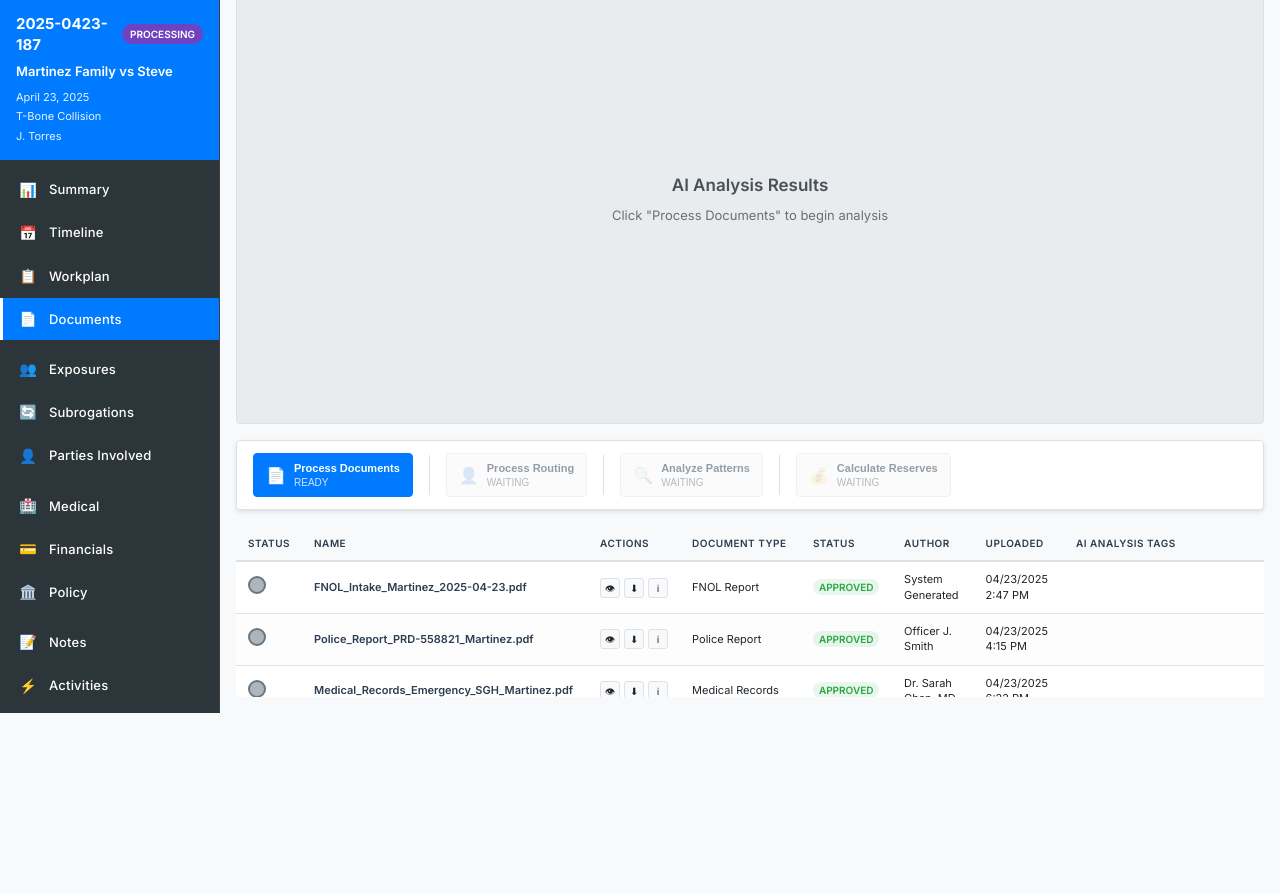
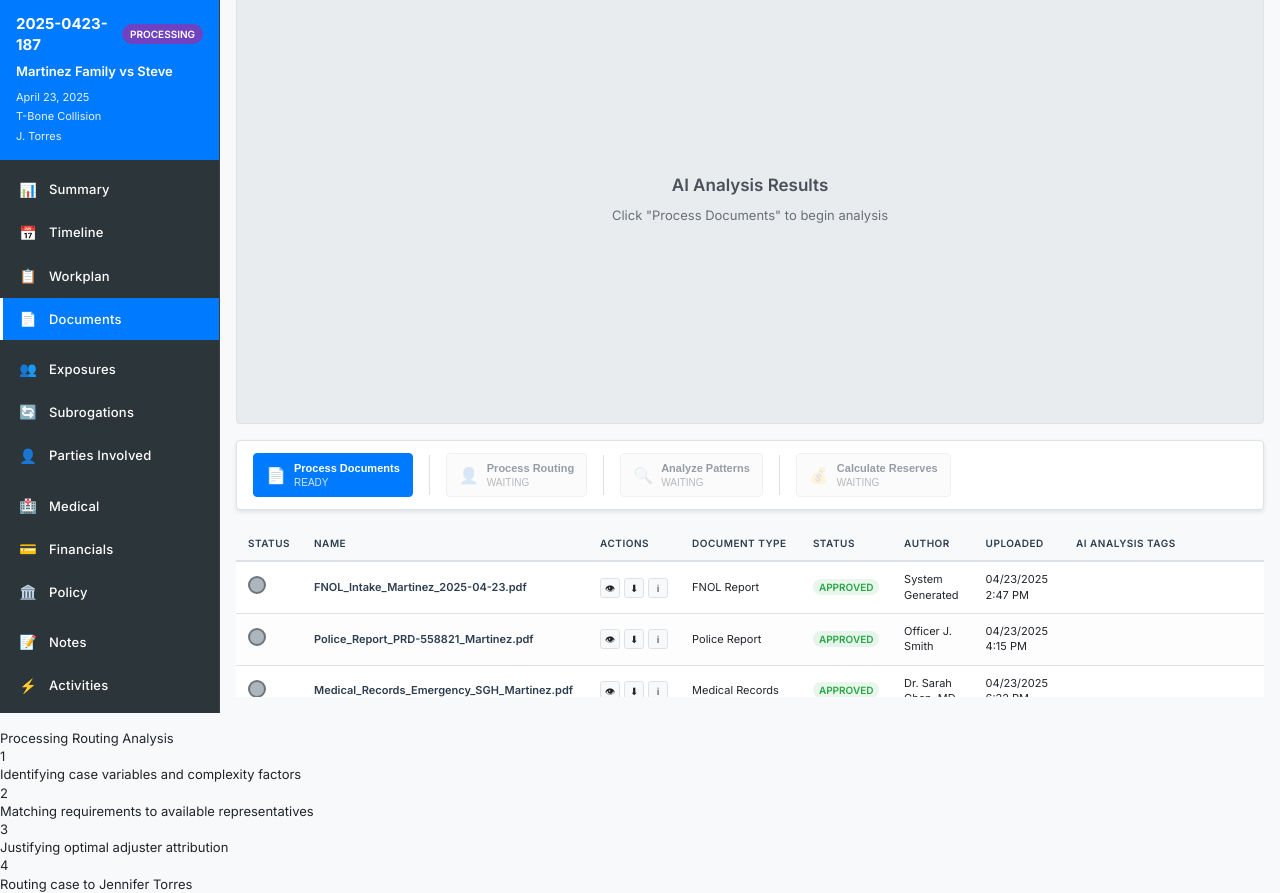
Before and after one commit to Team-Lightning-LLC/InsuranceAgent2, a plain HTML site: page index.html in a window 1280 px wide. Shown: the part 87-980 px from the top of the page. Before the commit the page ends 800 px from the top, so only its background shows below. Drawn offline with Linux system fonts and the light colour scheme.

Commit message:
Update index.html

```diff
--- a/index.html
+++ b/index.html
@@ -208,6 +208,39 @@
         </main>
     </div>
 
-    <script src="assets/js/demo.js"></script>
+<!-- Routing Process Modal -->
+<div class="routing-modal" id="routingModal">
+    <div class="routing-content">
+        <div class="routing-title">Processing Routing Analysis</div>
+
+        <div class="routing-steps" id="routingSteps">
+            <div class="routing-step" id="step1">
+                <div class="step-icon">1</div>
+                <div class="step-text">Identifying case variables and complexity factors</div>
+            </div>
+
+            <div class="routing-step" id="step2">
+                <div class="step-icon">2</div>
+                <div class="step-text">Matching requirements to available representatives</div>
+            </div>
+
+            <div class="routing-step" id="step3">
+                <div class="step-icon">3</div>
+                <div class="step-text">Justifying optimal adjuster attribution</div>
+            </div>
+
+            <div class="routing-step" id="step4">
+                <div class="step-icon">4</div>
+                <div class="step-text">Routing case to Jennifer Torres</div>
+            </div>
+        </div>
+
+        <div class="routing-progress">
+            <div class="routing-progress-bar" id="routingProgressBar"></div>
+        </div>
+    </div>
+</div>
+
+<script src="assets/js/demo.js"></script>
 </body>
 </html>
```
